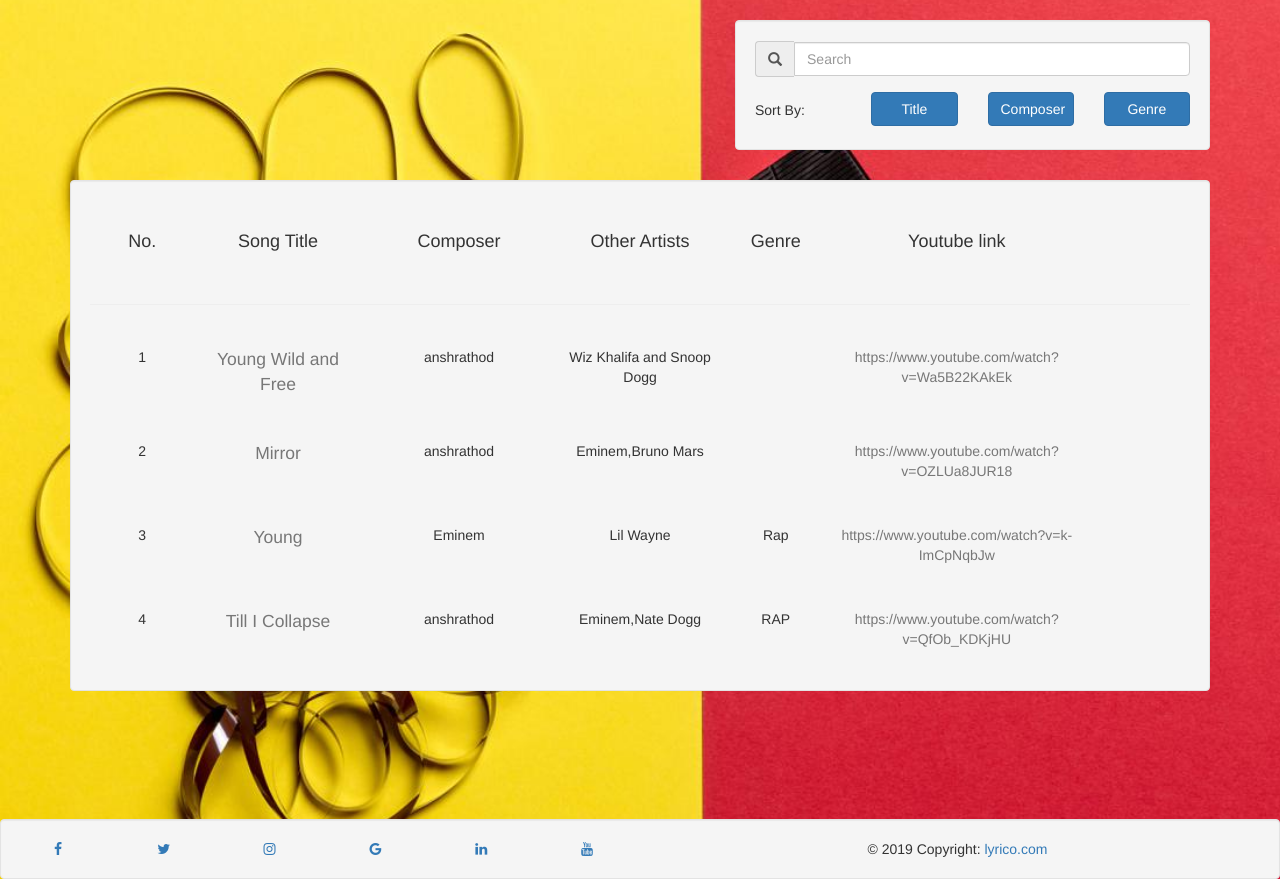
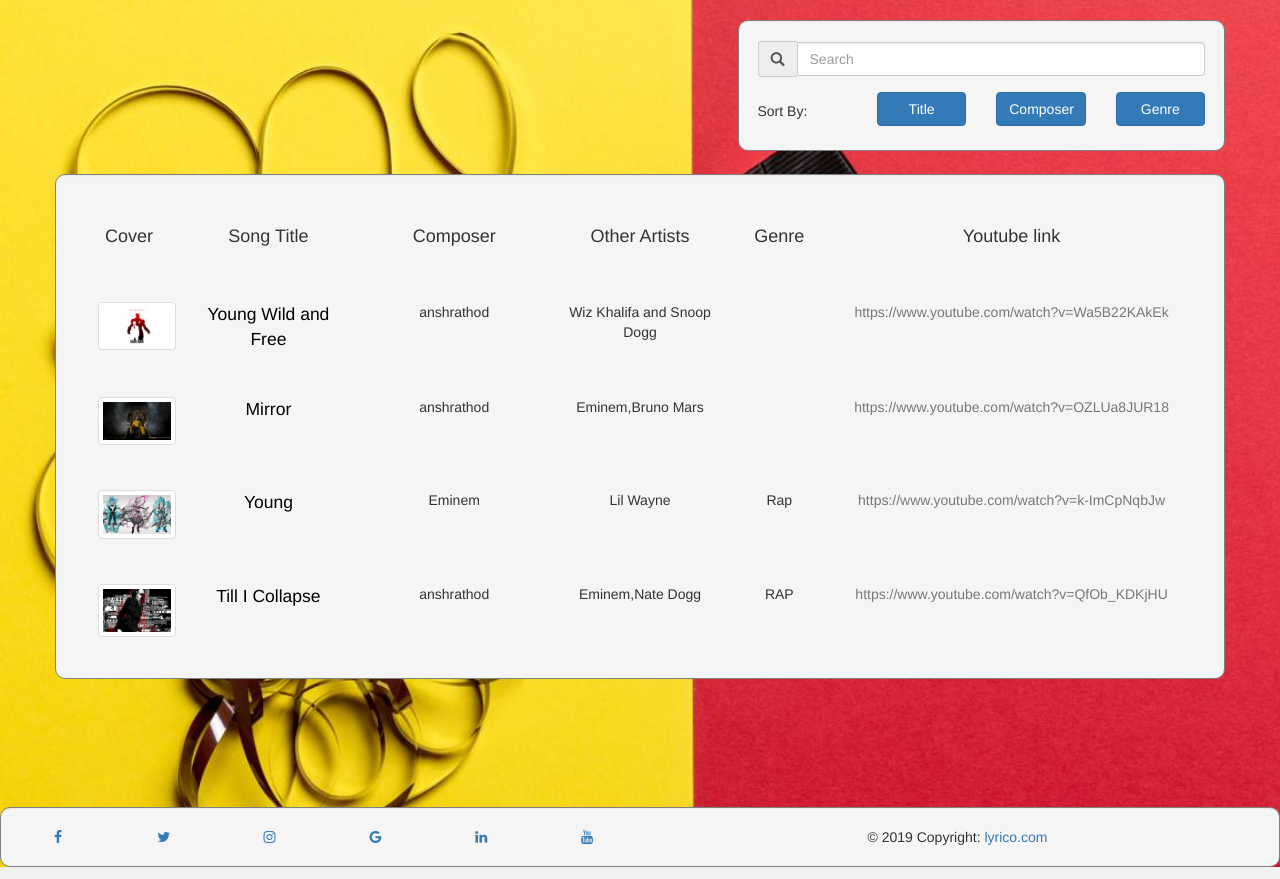
Before and after one commit to anshrathod/Lyrico, a Django app: page /songs/list in a window 1280 px wide. Shown: the part 52-931 px from the top of the page. Run offline with Django 3.2, Linux system fonts and the light colour scheme; data comes from the database, SQL or seed files in the repository; both versions use the stored data as it was after the commit; some libraries are stand-ins or nearby versions.

Commit message:
UI changes

```diff
--- a/songs/templates/songs/listview.html
+++ b/songs/templates/songs/listview.html
@@ -64,11 +64,17 @@
         </div>
     {% endfor %}
 {% endif %}
-
-
   <script src="//cdnjs.cloudflare.com/ajax/libs/list.js/1.5.0/list.min.js"></script>
-<div id="songs">
-	<div class="well col-md-5"style="float: right;">
+  <style>
+    .well{
+        border-radius:10px;
+        border-color:grey;
+        margin:2%;
+        margin-bottom:0%;
+    }
+  </style>
+  <div class="row" id="songs">
+    <div class="well col-md-5 col-xs-8 col-sm-8 col-lg-5"style="float: right;">
       <div class="form-group">
         <div class="input-group">
         <span class="input-group-addon glyphicon glyphicon-search"></span>
@@ -76,45 +82,42 @@
         </div>
       </div>
       <div class="row">
-      <p class="col-md-3 col-sm-3" style="margin-top:2%">Sort By:</p>
-      <div class="col-md-3 col-sm-2"><button class="sort btn btn-primary btn-block" style="margin-top:1%" data-sort="title">Title</button></div>
-      <div class="col-md-3 col-sm-2"><button class="sort btn btn-primary btn-block" style="margin-top:1%" data-sort="composer">Composer</button></div>
-      <div class="col-md-3 col-sm-2"><button class="sort btn btn-primary btn-block" style="margin-top:1%" data-sort="genre">Genre</button></div>
+        <p class="col-md-3 col-sm-3 col-xs-6 col-lg-3" style="margin-top:2%">Sort By:</p>
+        <div class="col-md-3 col-sm-2 col-xs-12 col-lg-3"><button class="sort btn btn-primary btn-block" style="margin-top:1%" data-sort="title">Title</button></div>
+        <div class="col-md-3 col-sm-2 col-xs-12 col-lg-3"><button class="sort btn btn-primary btn-block" style="margin-top:1%" data-sort="composer">Composer</button></div>
+        <div class="col-md-3 col-sm-2 col-xs-12 col-lg-3"><button class="sort btn btn-primary btn-block" style="margin-top:1%" data-sort="genre">Genre</button></div>
       </div>
     </div>
-	<br><br><br><br><br>
-	<br><br><br>
-  <div class="well">
+    <div class="well col-md-12 col-xs-12 col-sm-12 col-lg-12"style="margin-top:2%">
       <div class="row" style="padding:2%;">
-      <div class="col-md-1 col-sm-4 col-xs-4 col-lg-1 text text-center"><h4>No.</h4></div>
-      <div class="col-md-2 col-sm-4 col-xs-4 col-lg-2 text text-center"><h4>Song Title</h4></div>
-      <div class="col-md-2 col-sm-4 col-xs-4 col-lg-2 text text-center"><h4>Composer</h4> </div>
-      <div class="col-md-2 col-sm-4 col-xs-4 col-lg-2 text text-center"><h4>Other Artists</h4></div>
-      <div class="col-md-1 col-sm-2 col-xs-2 col-lg-1 text text-center"><h4>Genre</h4></div>
-      <div class="col-md-3 col-sm-6 col-xs-6 col-lg-3 text text-center"><h4>Youtube link </h4></div>
+        <div class="col-md-1 col-sm-6 col-xs-6 col-lg-1 text text-center"><h4>Cover</h4></div>
+        <div class="col-md-2 col-sm-6 col-xs-6 col-lg-2 text text-center"><h4>Song Title</h4></div>
+        <div class="col-md-2 col-sm-6 col-xs-6 col-lg-2 text text-center"><h4>Composer</h4> </div>
+        <div class="col-md-2 col-sm-6 col-xs-6 col-lg-2 text text-center"><h4>Other Artists</h4></div>
+        <div class="col-md-1 col-sm-6 col-xs-6 col-lg-1 text text-center"><h4>Genre</h4></div>
+        <div class="col-md-4 col-sm-6 col-xs-6 col-lg-4 text text-center"><h4>Youtube link </h4></div>
       </div>
-    <hr>
       <div class="list">
         {% for song,range in songs %}
           <div class="row" style="padding : 2%;">
             <div class="col-md-1 col-sm-4 col-xs-4 col-lg-1 text text-center">
-            <span class="id">{{range }}</span>
+              <img class="id img-rounded img-thumbnail" src="{{ song.img.url }}" style="max-width:125%;max-height:125%;">
             </div>
-          <div class="col-md-2 col-sm-4 col-xs-4 col-lg-2 text text-center " >
+            <div class="col-md-2 col-sm-6 col-xs-6 col-lg-2 text text-center" >
               <a href="{% url 'songs-details' song.id %}">
-              <span class="title text text-muted" style="font-size:125%;color:blck;">{{ song.title }}</span>
+                <span class="title text text-muted" style="font-size:125%;color:black;">{{ song.title }}</span>
               </a>
             </div>
-          <div class="col-md-2 col-sm-4 col-xs-4 col-lg-2 text text-center">
+            <div class="col-md-2 col-sm-6 col-xs-6 col-lg-2 text text-center">
               <span class="composer">{{ song.composer }}</span>
             </div>
-          <div class="col-md-2 col-sm-4 col-xs-4 col-lg-2 text text-center featuring">
+            <div class="col-md-2 col-sm-6 col-xs-6 col-lg-2 text text-center featuring">
               <p class="featuring mr-2">{{ song.featuring }}</p>
             </div>
-          <div class="col-md-1 col-sm-2 col-xs-2 col-lg-1 text text-center">
+            <div class="col-md-1 col-sm-6 col-xs-6 col-lg-1 text text-center">
               <span class="genre">{{ song.genre }}</span>
             </div>
-          <div class="col-md-3 col-sm-6 col-xs-6 col-lg-3 text text-center">
+            <div class="col-md-4 col-sm-12 col-xs-12 col-lg-4 text text-center">
               <a class='ytlink text text-muted' href="{{ song.ytlink }}" >{{ song.ytlink }}</a>
             </div>
           </div>
@@ -128,7 +131,6 @@
       </div>
     </div>
   </div>
-
 </div>
 </body>
 
@@ -142,7 +144,7 @@
    margin-top:10%;
 }
 .well{
-  margin-bottom:0%;
+  margin:0%;
 }
 </style>
 <footer class="foooter" >
--- a/users/views.py
+++ b/users/views.py
@@ -152,7 +152,7 @@
 		if song.composer == username or song.featuring == username:
 			mysongs.append(song)
 	size = len(mysongs)
-	context = {'size': size,'songs':mysongs}
+	context = {'size': size,'songs':mysongs,'thisuser':username}
 	return render(request,'users/display_profile.html',context)
 
 def addprofile(request):
@@ -169,7 +169,8 @@
 		profile.gender=request.POST['gender']
 		profile.age=request.POST['age']
 		profile.bio=request.POST['bio']
-		profile.image=request.FILES['pic']
+		if request.FILES['pic']:
+			profile.image=request.FILES['pic']
 		user.save()
 		profile.saave()
 	else:
```
Also changed, not shown: lyrico/settings.py (+0 -11 lines), songs/templates/songs/addsong.html (+7 -3 lines), songs/templates/songs/detailview.html (+12 -8 lines), songs/templates/songs/song_confirm_delete.html (+8 -1 lines), songs/templates/songs/updatesong.html (+11 -7 lines), users/templates/users/addprofile.html (+8 -1 lines), users/templates/users/change_password.html (+8 -1 lines), users/templates/users/display_profile.html (+46 -11 lines), users/templates/users/login.html (+7 -0 lines), users/templates/users/profile.html (+32 -3 lines), users/templates/users/register.html (+7 -0 lines), users/templates/users/signup.html (+7 -0 lines), db.sqlite3, media/profile_pics/deathnote1.jpg (added). Lines whose indentation alone changed are shown as unchanged.
